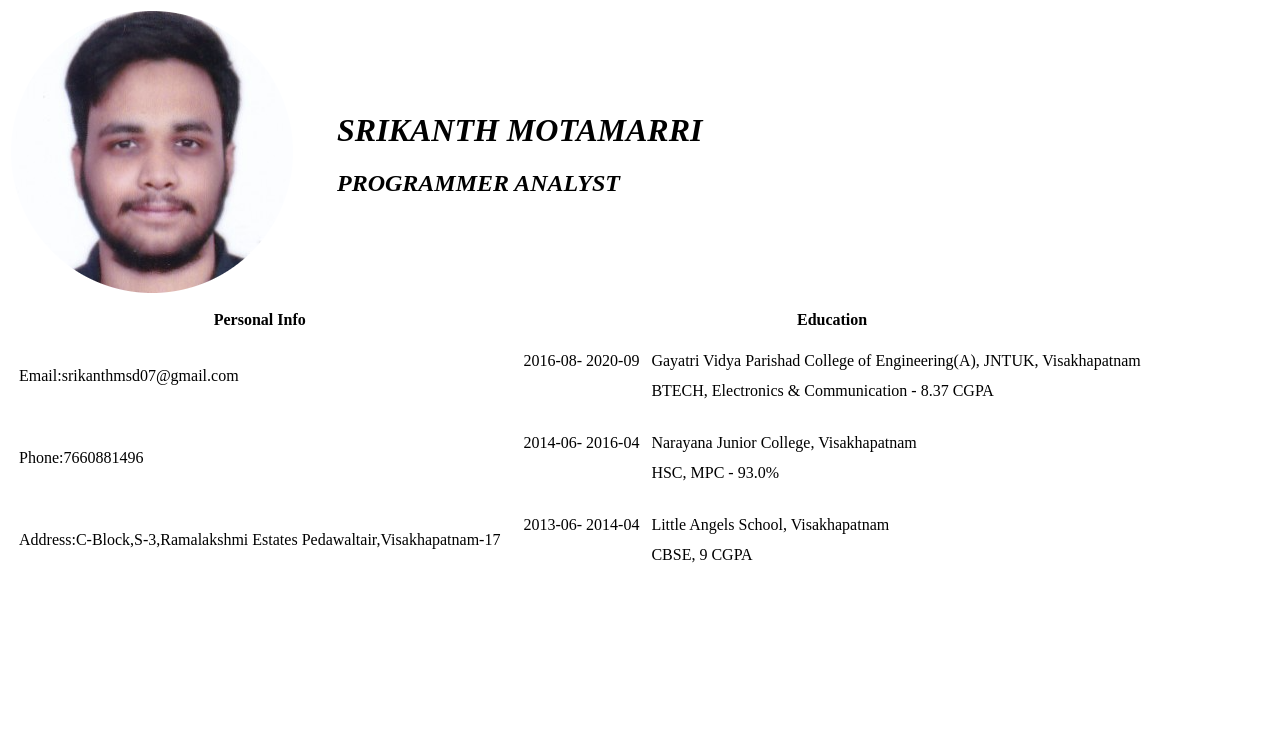
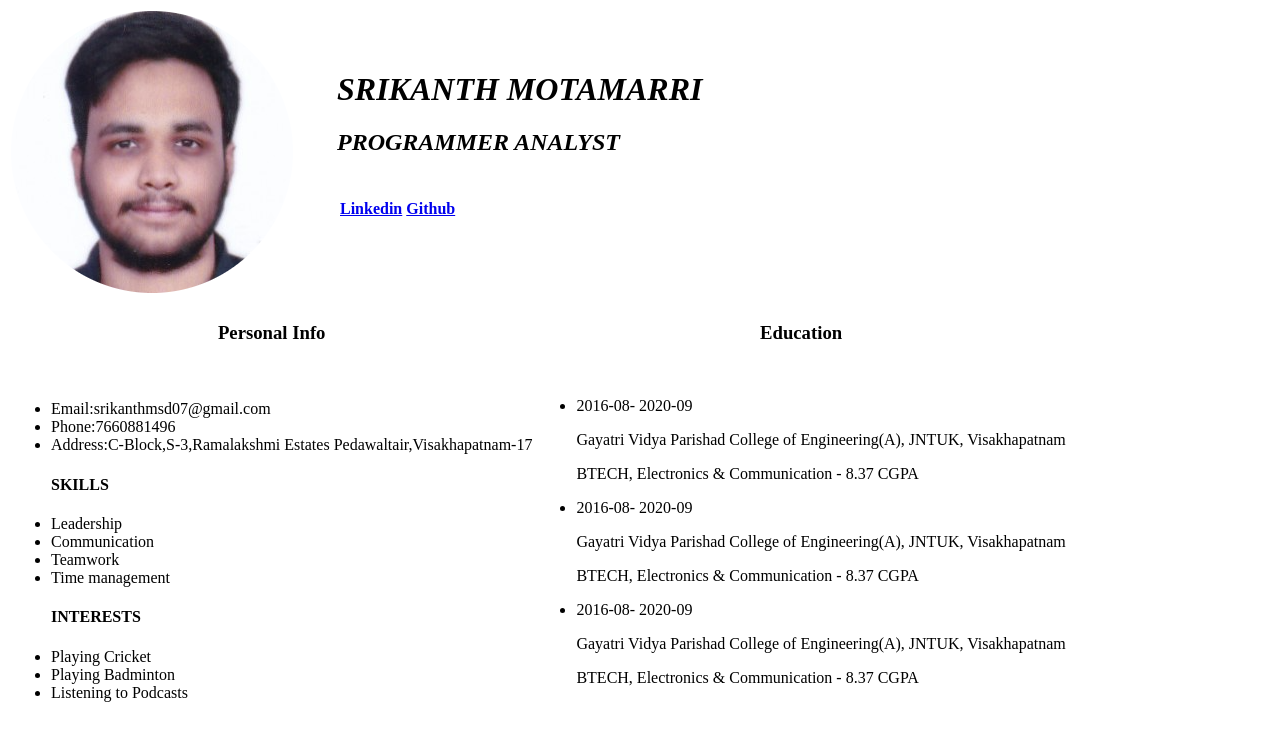
Before and after one commit to srikanthmotamarri/cv, a plain HTML site: page index.html in a window 1280 px wide. Drawn offline with Linux system fonts and the light colour scheme.

Commit message:
update cv

```diff
--- a/index.html
+++ b/index.html
@@ -17,109 +17,75 @@
           <ul>
             <h1><i>SRIKANTH MOTAMARRI</i></h1>
             <h2><i>PROGRAMMER ANALYST</i></h2>
+            <table>
+              <tr>
+                <td><h4><strong><a href="https://www.linkedin.com/feed/">Linkedin</a></strong></h4></td>
+                <td><h4><strong><a href="https://github.com/srikanthmys">Github</a></strong></h4></td>
+              </tr>
+            </table>
+
           </ul>
-
         </td>
       </tr>
 
     </tbody>
   </table>
 
-  <table cellspacing=10>
+  <table>
 
     <thead>
 
       <tr>
 
         <th>
-          Personal Info
+          <h3>Personal Info</h3>
         </th>
         <th>
-          Education
+          <h3>Education</h3>
         </th>
       </tr>
     </thead>
 
     <tbody>
       <tr>
+        <td>
+          <ul>
+            <br>
+            <li>Email:srikanthmsd07@gmail.com</li>
+            <li>Phone:7660881496</li>
+            <li>Address:C-Block,S-3,Ramalakshmi Estates Pedawaltair,Visakhapatnam-17</li>
+            <p>
+              <h4><strong>SKILLS</strong></h4>
+            </p>
+            <li>Leadership</li>
+            <li>Communication</li>
+            <li>Teamwork</li>
+            <li>Time management</li>
+            <p>
+              <h4><strong>INTERESTS</strong></h4>
+            </p>
+            <li>Playing Cricket</li>
+            <li>Playing Badminton</li>
+            <li>Listening to Podcasts</li>
+          </ul>
+
+
+        </td>
 
         <td>
-          Email:srikanthmsd07@gmail.com</td>
-        <td>
-          <table cellspacing=10>
-            <tbody>
-              <tr>
-                <td>2016-08- 2020-09</td>
-                <td>Gayatri Vidya Parishad College of Engineering(A), JNTUK, Visakhapatnam</td>
-              </tr>
-              <tr>
-                <td>
-
-                </td>
-                <td>
-                  BTECH, Electronics & Communication - 8.37 CGPA
-                </td>
-              </tr>
-
-            </tbody>
-          </table>
-
+          <ul>
+            <li>2016-08- 2020-09</li>
+            <p>Gayatri Vidya Parishad College of Engineering(A), JNTUK, Visakhapatnam</p>
+            <p>BTECH, Electronics & Communication - 8.37 CGPA</p>
+            <li>2016-08- 2020-09</li>
+            <p>Gayatri Vidya Parishad College of Engineering(A), JNTUK, Visakhapatnam</p>
+            <p>BTECH, Electronics & Communication - 8.37 CGPA</p>
+            <li>2016-08- 2020-09</li>
+            <p>Gayatri Vidya Parishad College of Engineering(A), JNTUK, Visakhapatnam</p>
+            <p>BTECH, Electronics & Communication - 8.37 CGPA</p>
+          </ul>
         </td>
       </tr>
-
-
-
-      <tr>
-        <td>Phone:7660881496</td>
-        <td>
-          <table cellspacing=10>
-            <tbody>
-              <tr>
-                <td>2014-06- 2016-04</td>
-                <td>Narayana Junior College, Visakhapatnam</td>
-              </tr>
-              <tr>
-                <td>
-
-                </td>
-                <td>
-                  HSC, MPC - 93.0%
-                </td>
-              </tr>
-
-            </tbody>
-          </table>
-
-        </td>
-      </tr>
-
-
-
-      <tr>
-        <td>
-          Address:C-Block,S-3,Ramalakshmi Estates Pedawaltair,Visakhapatnam-17</td>
-        <td>
-          <table cellspacing=10>
-            <tbody>
-              <tr>
-                <td>2013-06- 2014-04</td>
-                <td>Little Angels School, Visakhapatnam</td>
-              </tr>
-              <tr>
-                <td>
-
-                </td>
-                <td>
-                  CBSE, 9 CGPA
-                </td>
-              </tr>
-
-            </tbody>
-          </table>
-
-        </td>
-      </tr>
-
     </tbody>
   </table>
 
```
